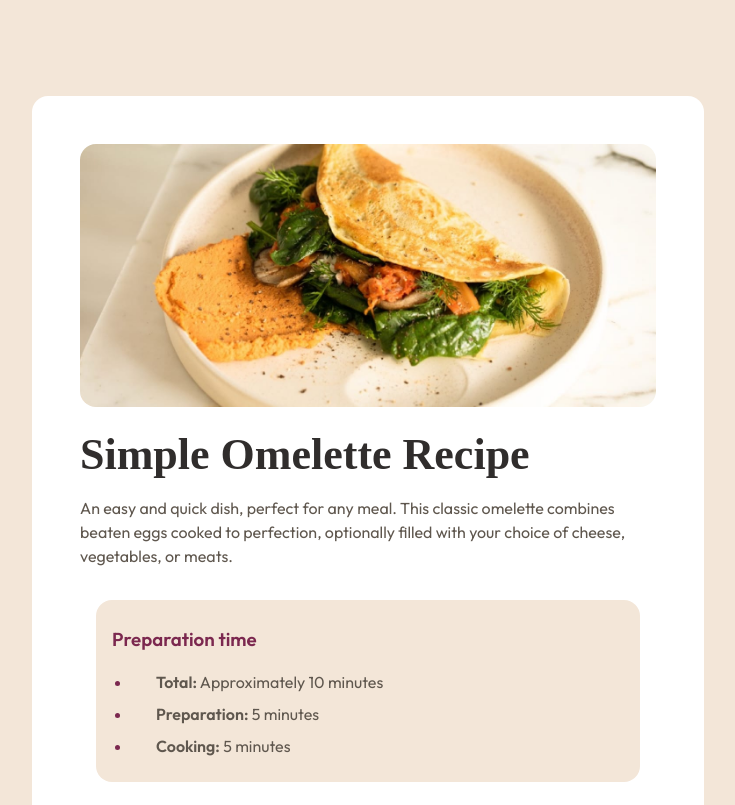
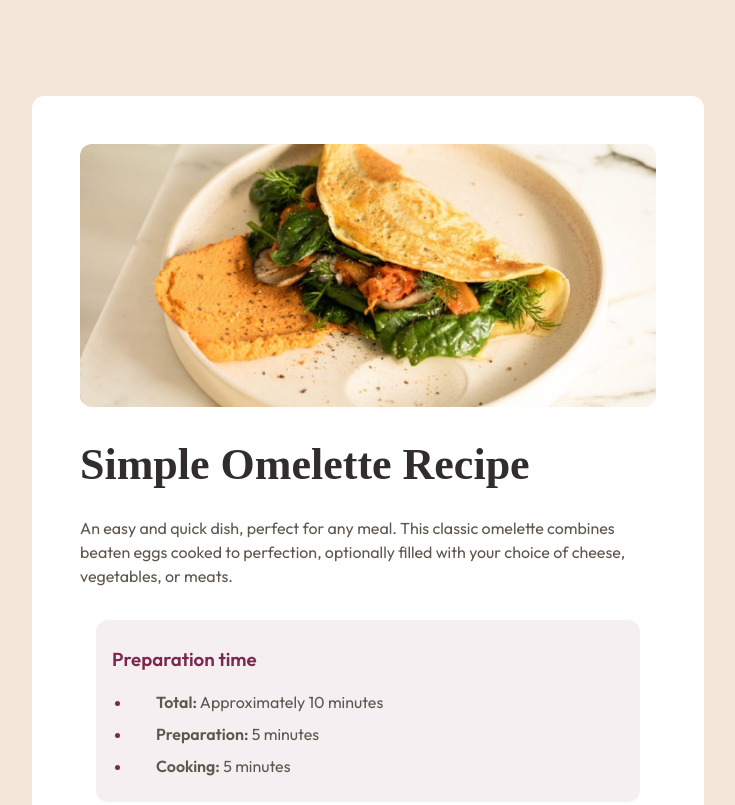
Before and after one commit to ljreaux/fem-recipe-page, a plain HTML site: page index.html in a window 1280 px wide. Shown: the top 805 px of the page, without its empty margins (272-1007 px from the left). Drawn offline with Linux system fonts and the light colour scheme.

Commit message:
finished design

```diff
--- a/styles.css
+++ b/styles.css
@@ -33,6 +33,7 @@ h2 {
   font-family: "Young Serif";
   font-weight: 600;
   color: var(--clr-neutral-dark-charcoal);
+  line-height: 1em;
 }
 
 h1 {
@@ -75,13 +76,13 @@ li::marker {
 main {
   width: 45%;
   background-color: var(--clr-neutral-white);
-  border-radius: 1rem;
+  border-radius: 0.75rem;
   padding: 3rem;
   margin-block: 6rem;
 }
 
 img {
-  border-radius: 1rem;
+  border-radius: 0.75rem;
   max-width: 100%;
 }
 
@@ -94,10 +95,10 @@ img {
 }
 
 .prep {
-  background-color: var(--clr-neutral-eggshell);
+  background-color: hsl(332, 51%, 32%, 0.075);
   padding: 0.5rem 1rem;
   margin: 1rem;
-  border-radius: 1rem;
+  border-radius: 0.75rem;
 }
 
 .prep li::marker {
```
Also changed, not shown: assets/images/screenshot.png (added), 1 other file.
